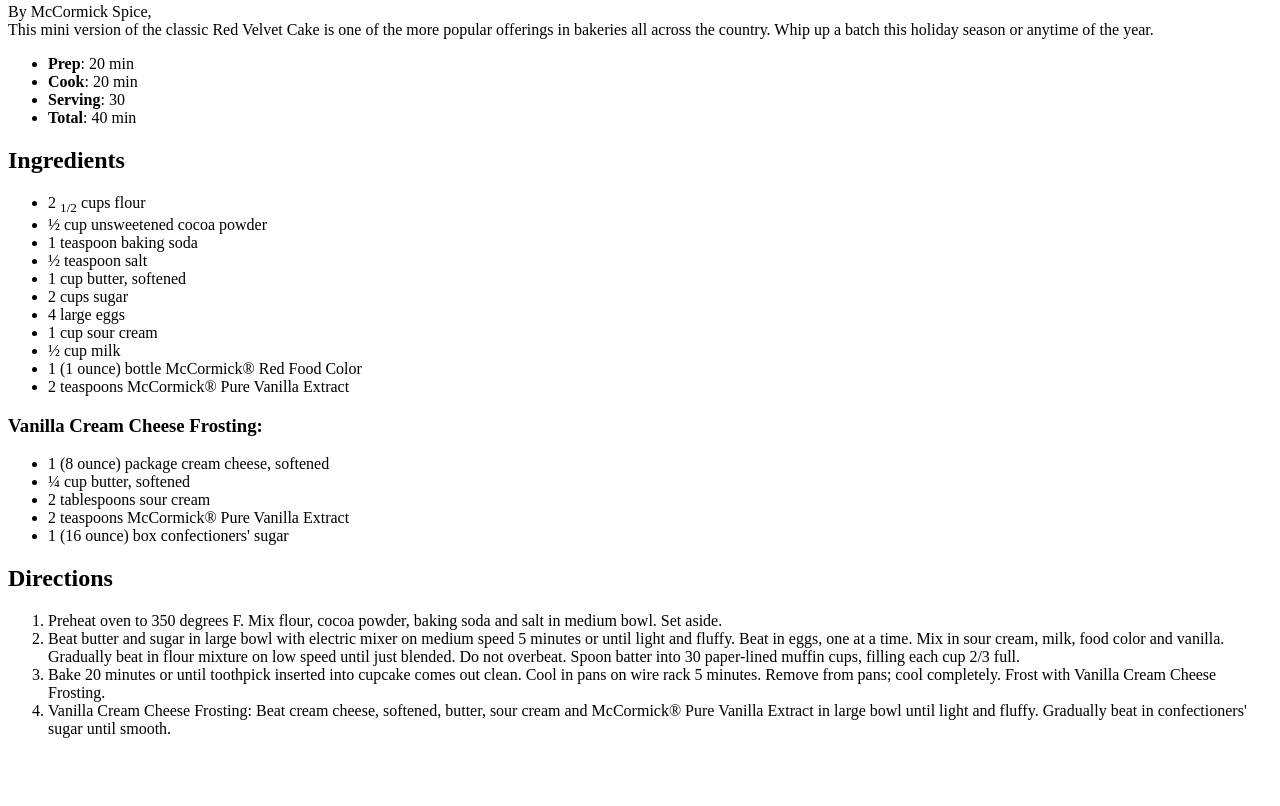
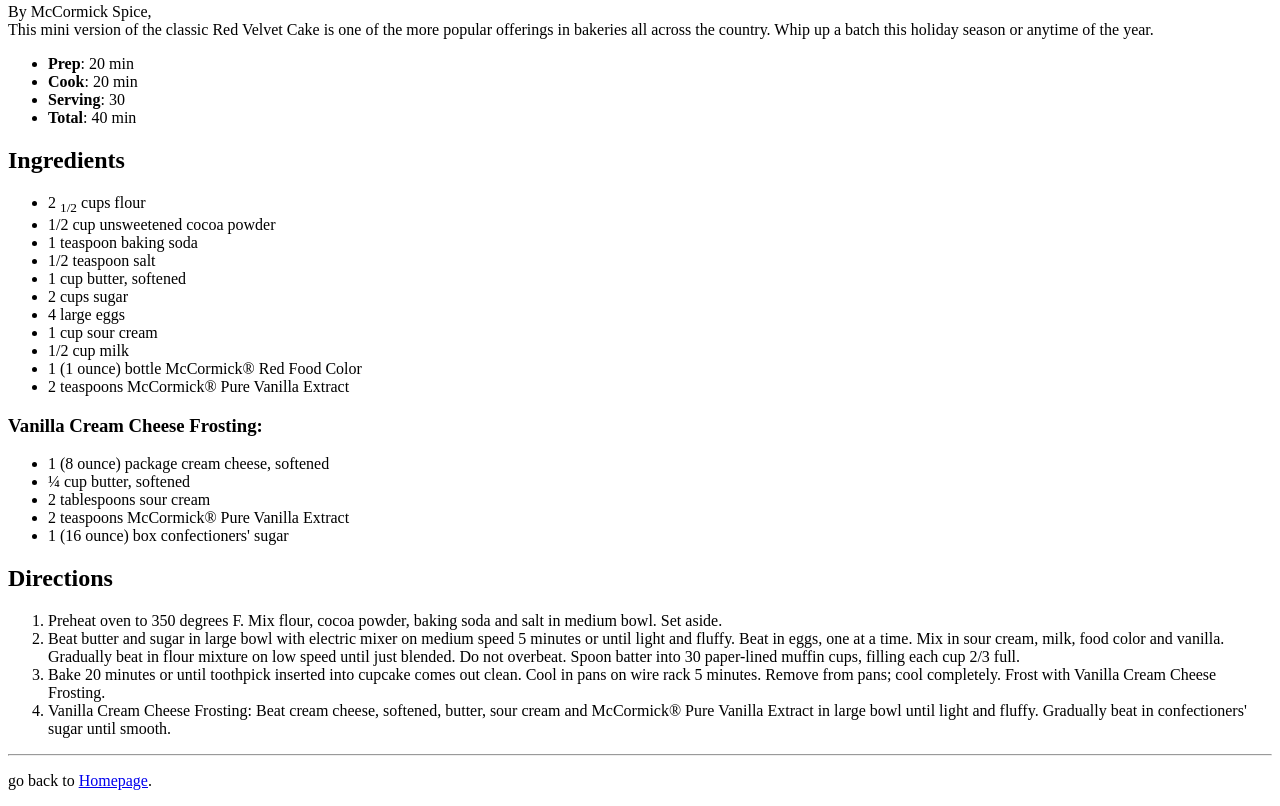
Before and after one commit to Lay-Kami/odin-recipes, a plain HTML site: page recipes/red-velvet-cupcake.html in a window 1280 px wide. Shown: the part 397-1203 px from the top of the page. Before the commit the page ends 1151 px from the top, so only its background shows below. Drawn offline with Linux system fonts and the light colour scheme.

Commit message:
Final-project mexican-ground-beef-cassarole.html and prickly-pear-cactus-margarita.html and red-velvet-cupcake.html

```diff
--- a/recipes/red-velvet-cupcake.html
+++ b/recipes/red-velvet-cupcake.html
@@ -1,5 +1,5 @@
 <!DOCTYPE html>
-<html>
+<html lang="en">
     <head>
         <meta charset="UTF-8">
         <title>Odin Recipe | Red Velvet Cupcake</title>
@@ -20,14 +20,14 @@
     <h2>Ingredients</h2>
     <ul>
         <li>2 <sub>1/2</sub> cups flour </li>
-        <li> ½ cup unsweetened cocoa powder</li>
+        <li>1/2 cup unsweetened cocoa powder</li>
         <li>1 teaspoon baking soda</li>
-        <li>½ teaspoon salt</li>
+        <li>1/2 teaspoon salt</li>
         <li>1 cup butter, softened</li>
         <li>2 cups sugar</li>
         <li>4 large eggs</li>
         <li>1 cup sour cream</li>
-        <li>½ cup milk</li>
+        <li>1/2 cup milk</li>
         <li>1 (1 ounce) bottle McCormick® Red Food Color</li>
         <li>2 teaspoons McCormick® Pure Vanilla Extract</li>
     </ul>
@@ -52,6 +52,8 @@
         <li>Vanilla Cream Cheese Frosting: Beat cream cheese, softened, butter, sour cream and McCormick® Pure Vanilla Extract in
             large bowl until light and fluffy. Gradually beat in confectioners' sugar until smooth.</li>
     </ol>
+    <hr>
+    <p>go back to <a href="../index.html">Homepage</a>.</p>
     </body>
 
 </html>
```
Also changed, not shown: recipes/mexican-ground-beef-cassarole.html (+3 -1 lines), recipes/prickly-pear-cactus-margarita.html (+3 -1 lines).
